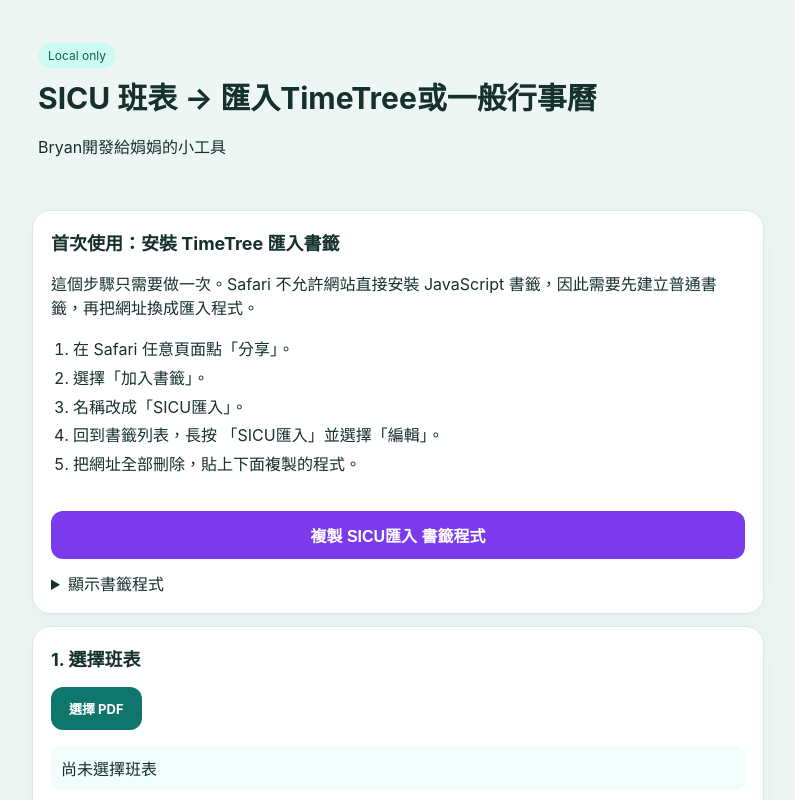
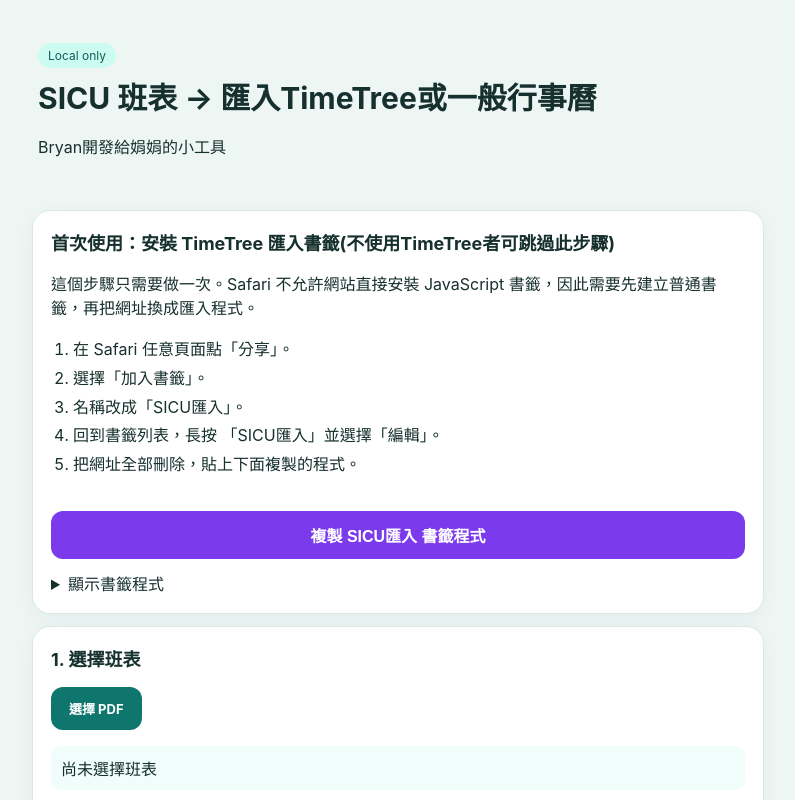
Before and after one commit to liyacolud-dev/sicu-roster-calendar, a React (Vite) app: page / in a window 1280 px wide. Shown: the top 800 px of the page, without its empty margins (242-1037 px from the left). Built offline with nearby package versions, Linux system fonts and the light colour scheme.

Commit message:
Update App.tsx

```diff
--- a/src/App.tsx
+++ b/src/App.tsx
@@ -300,7 +300,7 @@ const [
       </header>
 <section>
   <h2>
-    首次使用：安裝 TimeTree 匯入書籤
+    首次使用：安裝 TimeTree 匯入書籤(不使用TimeTree者可跳過此步驟)
   </h2>
 
   <p>
```
